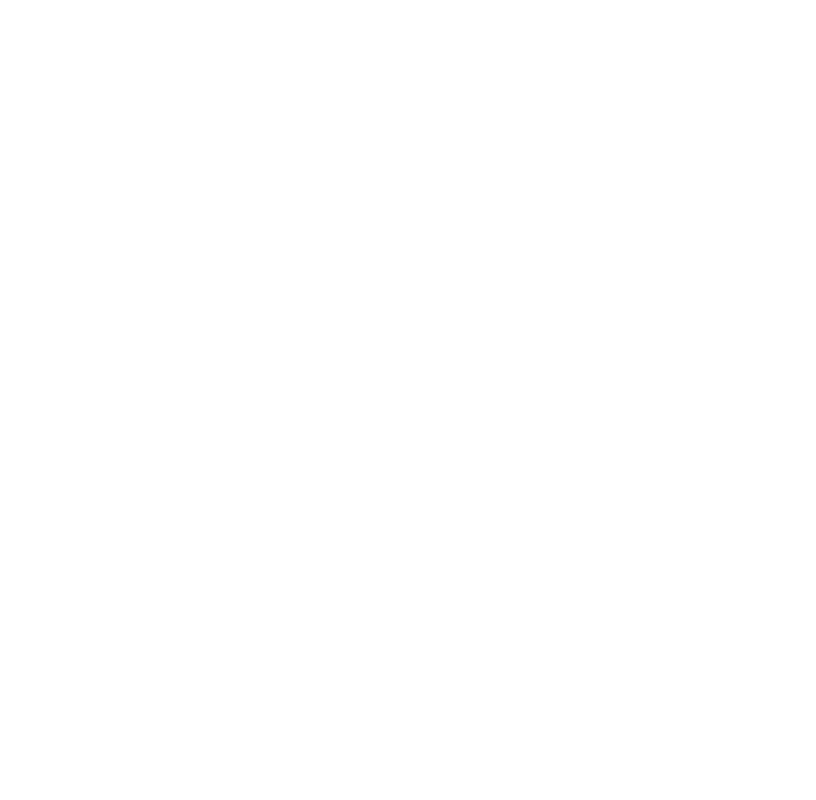
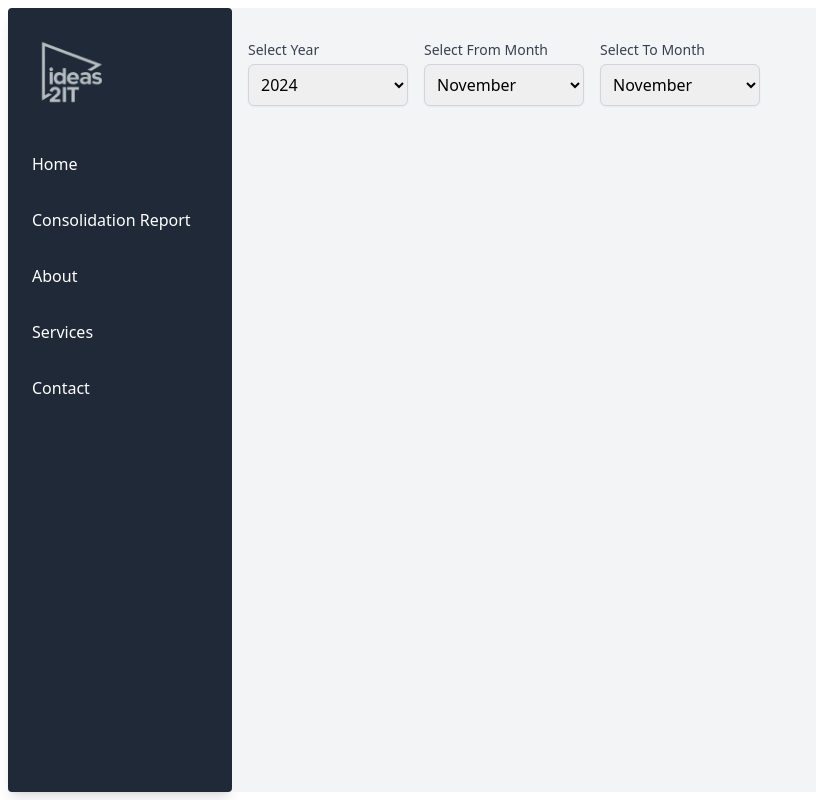
Before and after one commit to SaravanaMuthuKumarS/report-genie-web, a React (Vite) app: page /home/consolidation in a window 1280 px wide. Before the commit this address had no page. Shown: the whole page, without its empty margins (0-816 px from the left). Built offline with nearby package versions, Linux system fonts and the light colour scheme.

Commit message:
Design of home page modified

```diff
--- a/src/hooks/AuthHooks.tsx
+++ b/src/hooks/AuthHooks.tsx
@@ -10,7 +10,7 @@
       username: string;
       password: string;
     }) => {
-      return await ApiService.post("/auth/authenticate", {
+      return await ApiService.post("/auth/login", {
         username,
         password,
       }).then((response) => {
--- /dev/null
+++ b/src/pages/ConsolidationReport.tsx
@@ -0,0 +1,106 @@
+import { useState } from "react";
+
+export default function ConsolidationReport() {
+  const currentYear = new Date().getFullYear();
+  const years = Array.from({ length: 20 }, (_, i) => currentYear - i); // Last 20 years
+  const months = [
+    "January",
+    "February",
+    "March",
+    "April",
+    "May",
+    "June",
+    "July",
+    "August",
+    "September",
+    "October",
+    "November",
+    "December",
+  ];
+
+  const [selectedYear, setSelectedYear] = useState(currentYear);
+  const [selectedFromMonth, setSelectedFromMonth] = useState(
+    months[new Date().getMonth()]
+  );
+  const [selectedToMonth, setSelectedToMonth] = useState(
+    months[new Date().getMonth()]
+  );
+
+  return (
+    <>
+      <div className="flex-1 bg-gray-100 p-4">
+
+        <div className="flex items-center space-x-4 mt-4">
+          <div>
+            <label
+              htmlFor="year"
+              className="block text-sm font-medium text-gray-700 mb-1"
+            >
+              Select Year
+            </label>
+            <select
+              id="year"
+              className="block w-40 p-2 border border-gray-300 rounded-md shadow-sm focus:ring-blue-500 focus:border-blue-500"
+              value={selectedYear}
+              onChange={(e: React.ChangeEvent<HTMLSelectElement>) => {
+                setSelectedYear(Number(e.target.value));
+              }}
+            >
+              {years.map((year) => (
+                <option key={year} value={year}>
+                  {year}
+                </option>
+              ))}
+            </select>
+          </div>
+
+          <div>
+            <label
+              htmlFor="month"
+              className="block text-sm font-medium text-gray-700 mb-1"
+            >
+              Select From Month
+            </label>
+            <select
+              id="month"
+              className="block w-40 p-2 border border-gray-300 rounded-md shadow-sm focus:ring-blue-500 focus:border-blue-500"
+              value={selectedFromMonth}
+              onChange={(e: React.ChangeEvent<HTMLSelectElement>) => {
+                setSelectedFromMonth(e.target.value);
+              }}
+            >
+              {months.map((month) => (
+                <option key={month} value={month}>
+                  {month}
+                </option>
+              ))}
+            </select>
+          </div>
+
+          <div>
+            <label
+              htmlFor="month"
+              className="block text-sm font-medium text-gray-700 mb-1"
+            >
+              Select To Month
+            </label>
+            <select
+              id="month"
+              className="block w-40 p-2 border border-gray-300 rounded-md shadow-sm focus:ring-blue-500 focus:border-blue-500"
+              value={selectedToMonth}
+              onChange={(e: React.ChangeEvent<HTMLSelectElement>) => {
+                setSelectedToMonth(e.target.value);
+              }}
+            >
+              {months.map((month) => (
+                <option key={month} value={month}>
+                  {month}
+                </option>
+              ))}
+            </select>
+          </div>
+        </div>
+      </div>
+    </>
+  );
+}
--- a/src/pages/Home.tsx
+++ b/src/pages/Home.tsx
@@ -1,101 +1,44 @@
-import logo from "../../public/logo.png";
-import picture from "../../public/1-change1.jpg"
-import { useState } from "react";
+import logo from "../../src/assets/images/logo.png";
+import { useContext } from "react";
+import { AuthContextType, AuthContext } from "../context/AuthContextProvider";
+import { Outlet, useNavigate } from "react-router-dom";
+import { HOME_ROUTE } from "../constants/appConstants";
 
 export default function Home() {
-
-  const currentYear = new Date().getFullYear();
-  const years = Array.from({ length: 20 }, (_, i) => currentYear - i); // Last 20 years
-  const months = [
-    'January', 'February', 'March', 'April', 'May',
-    'June', 'July', 'August', 'September', 'October',
-    'November', 'December',
-  ];
-
-  const [selectedYear, setSelectedYear] = useState(currentYear);
-  const [selectedMonth, setSelectedMonth] = useState(months[new Date().getMonth()]);
-
-  const handleYearChange = (e: React.ChangeEvent<HTMLSelectElement>) => {
-    setSelectedYear(Number(e.target.value));
-  };
-
-  const handleMonthChange = (e: React.ChangeEvent<HTMLSelectElement>) => {
-    setSelectedMonth(e.target.value);
-  };
+  const { isFinance } = useContext<AuthContextType>(AuthContext);
+  const navigate = useNavigate();
 
   return (
-      <div className="relative h-screen flex">
-        {/* Sidebar */}
-        <div className="w-48 bg-gray-800 text-white flex flex-col p-4 shadow-lg">
-          {/* Logo container */}
+    <div className="relative h-screen flex p-2">
+      <div className="w-56 bg-gray-800 text-white flex flex-col p-4 shadow-lg rounded p-2">
         <div className="flex items-center justify-start mb-6">
-            <img src={logo} alt="Logo" className="h-12 w-auto opacity-70" />
+          <img src={logo} alt="Logo" className="h-24 w-24 opacity-70" />
         </div>
 
-          {/* Menu Items */}
         <ul className="space-y-4 flex-grow">
-            <li className="hover:bg-gray-700 p-2 rounded cursor-pointer">Home</li>
-            <li className="hover:bg-gray-700 p-2 rounded cursor-pointer">About</li>
-            <li className="hover:bg-gray-700 p-2 rounded cursor-pointer">Services</li>
-            <li className="hover:bg-gray-700 p-2 rounded cursor-pointer">Contact</li>
+          <li className="hover:bg-gray-700 p-2 rounded cursor-pointer" onClick={() => navigate(HOME_ROUTE)}>Home</li>
+          {!isFinance ? (
+            <li className="hover:bg-gray-700 p-2 rounded cursor-pointer" onClick={() => navigate("consolidation")}>
+              Consolidation Report
+            </li>
+          ) : (
+            <li className="hover:bg-gray-700 p-2 rounded cursor-pointer" onClick={() => navigate("consolidation")}>
+              Finance Innvoice
+            </li>
+          )}
+          <li className="hover:bg-gray-700 p-2 rounded cursor-pointer">
+            About
+          </li>
+          <li className="hover:bg-gray-700 p-2 rounded cursor-pointer">
+            Services
+          </li>
+          <li className="hover:bg-gray-700 p-2 rounded cursor-pointer">
+            Contact
+          </li>
         </ul>
       </div>
 
-        {/* Main Content */}
-        <div className="flex-1 bg-gray-100 p-4">
-          {/* <h1 className="text-3xl font-semibold mb-4">Home Page</h1> */}
-
-          <div className="flex items-center space-x-4 mt-4">
-            <div>
-              <label htmlFor="year" className="block text-sm font-medium text-gray-700 mb-1">
-                Select Year
-              </label>
-              <select
-                id="year"
-                className="block w-40 p-2 border border-gray-300 rounded-md shadow-sm focus:ring-blue-500 focus:border-blue-500"
-                value={selectedYear}
-                onChange={handleYearChange}
-              >
-                {years.map((year) => (
-                  <option key={year} value={year}>
-                    {year}
-                  </option>
-                ))}
-              </select>
-            </div>
-
-            {/* Month Dropdown */}
-            <div>
-              <label htmlFor="month" className="block text-sm font-medium text-gray-700 mb-1">
-                Select Month
-              </label>
-              <select
-                id="month"
-                className="block w-40 p-2 border border-gray-300 rounded-md shadow-sm focus:ring-blue-500 focus:border-blue-500"
-                value={selectedMonth}
-                onChange={handleMonthChange}
-              >
-                {months.map((month) => (
-                  <option key={month} value={month}>
-                    {month}
-                  </option>
-                ))}
-              </select>
-            </div>
-          </div>
-        </div>
-
-        <div className="absolute  right-4 flex items-center space-x-2 bg-white p-2 rounded-lg shadow-md">
-          <img
-            src={picture}
-            alt="Profile"
-            className="h-10 w-10 rounded-full border-2 border-gray-800"
-          />
-          <div className="text-black">
-            <p className="font-semibold">John Doe</p>
-            <p className="text-sm">Admin</p>
-          </div>
-        </div>
+      <Outlet></Outlet>
     </div>
   );
 }
--- a/src/pages/Login.tsx
+++ b/src/pages/Login.tsx
@@ -5,7 +5,7 @@
 import { object, string } from "yup";
 import { useNavigate } from "react-router-dom";
 import { SIGNUP_ROUTE } from "../constants/appConstants";
-import logo from "../../public/logo.png";
+import logo from "../../src/assets/images/logo.png";
 
 const LoginValidation = object({
   username: string()
@@ -19,13 +19,10 @@
   const navigate = useNavigate();
 
   return (
-    <div className="bg-gray-100 w-full min-h-screen flex flex-col items-center justify-center font-mono bg-[url('../src/assets/images/login.png')] bg-cover bg-center">
-      {/* <div className="mb-4">
+    <div className="bg-gray-100 w-full min-h-screen flex flex-col gap-y-2 items-center justify-center font-mono bg-[url('../src/assets/images/login.png')] bg-cover bg-center">
+      <div>
         <img src={logo} alt="iAssistant Logo" className="w-24 h-24 md:w-32 md:h-32 rounded-full object-contain" />
-      </div> */}
-      <p className="text-white font-bold text-3xl md:text-4xl p-4 md:p-8 text-center mt-4">
-        Welcome to iAssistant!
-      </p>
+      </div>
       <div className="bg-white rounded-lg shadow-md p-6 w-3/5 max-w-md">
         <h3 className="text-lg text-center font-bold mb-4 text-gray-800">Login to Proceed</h3>
         <Formik
--- a/src/route/AppRoutes.tsx
+++ b/src/route/AppRoutes.tsx
@@ -2,14 +2,23 @@
 import AppLayout from "../layout/AppLayout";
 import AuthContextProvider from "../context/AuthContextProvider";
 import PrivateRoute from "./PrivateRoute";
-import { ROOT_ROUTE, LOGIN_ROUTE, HOME_ROUTE, SIGNUP_ROUTE } from "../constants/appConstants";
+import {
+  ROOT_ROUTE,
+  LOGIN_ROUTE,
+  HOME_ROUTE,
+  SIGNUP_ROUTE,
+} from "../constants/appConstants";
 import Home from "../pages/Home";
 import Login from "../pages/Login";
 import SignIn from "../pages/Signup";
+import ConsolidationReport from "../pages/ConsolidationReport";
 
 export default function AppRoutes() {
   return (
     <Routes>
+      <Route path={HOME_ROUTE} element={<Home />}>
+      <Route path="consolidation" element={<ConsolidationReport />} />
+      </Route>
       <Route path={ROOT_ROUTE} element={<AppLayout />}>
         <Route
           path={LOGIN_ROUTE}
@@ -34,10 +43,7 @@
               <PrivateRoute />
             </AuthContextProvider>
           }
-        >
-          <Route path={HOME_ROUTE} element={<Home />}>
-          </Route>
-        </Route>
+        ></Route>
       </Route>
     </Routes>
   );
```
Also changed, not shown: src/pages/FinanceReport.tsx (added, +7 -0 lines), src/assets/images/logo.png (added). Lines whose indentation alone changed are shown as unchanged.
